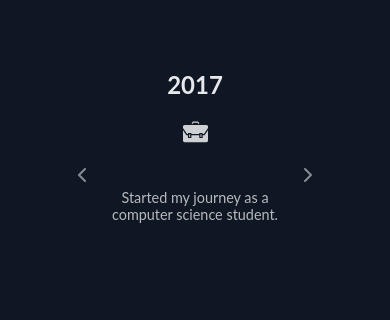
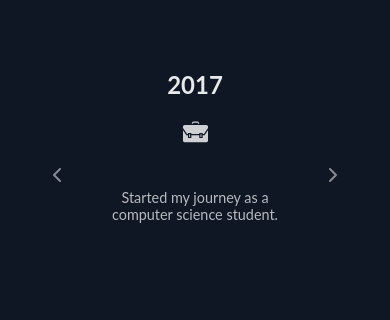
Before and after one commit to eslamsobhy/portfolio-app, a React (Create React App) app: page /about in a window 390 px wide. Shown: the part 434-754 px from the top of the page. Built offline with nearby package versions, Linux system fonts and the light colour scheme.

Commit message:
updated some styling for smaller screens

```diff
--- a/src/components/About/about.css
+++ b/src/components/About/about.css
@@ -118,3 +118,13 @@
     right: -1rem;
   }
 }
+
+@media (max-width: 450px) {
+  .timeline-center {
+    width: 73vw;
+  }
+
+  .timeline-text {
+    width: 70%;
+  }
+}
```
